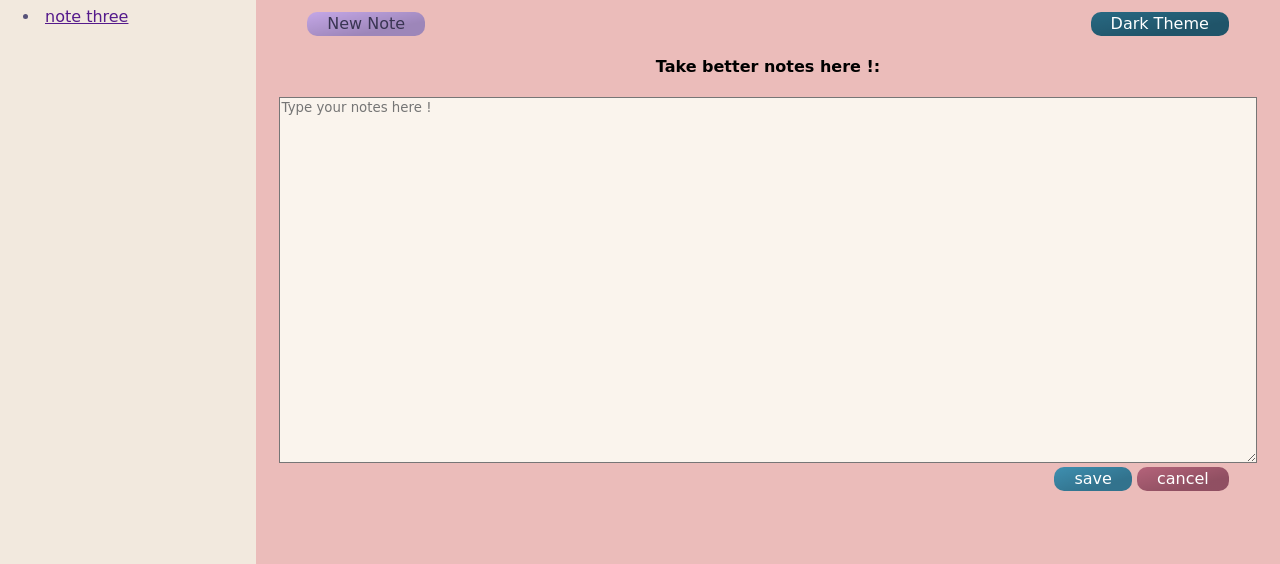
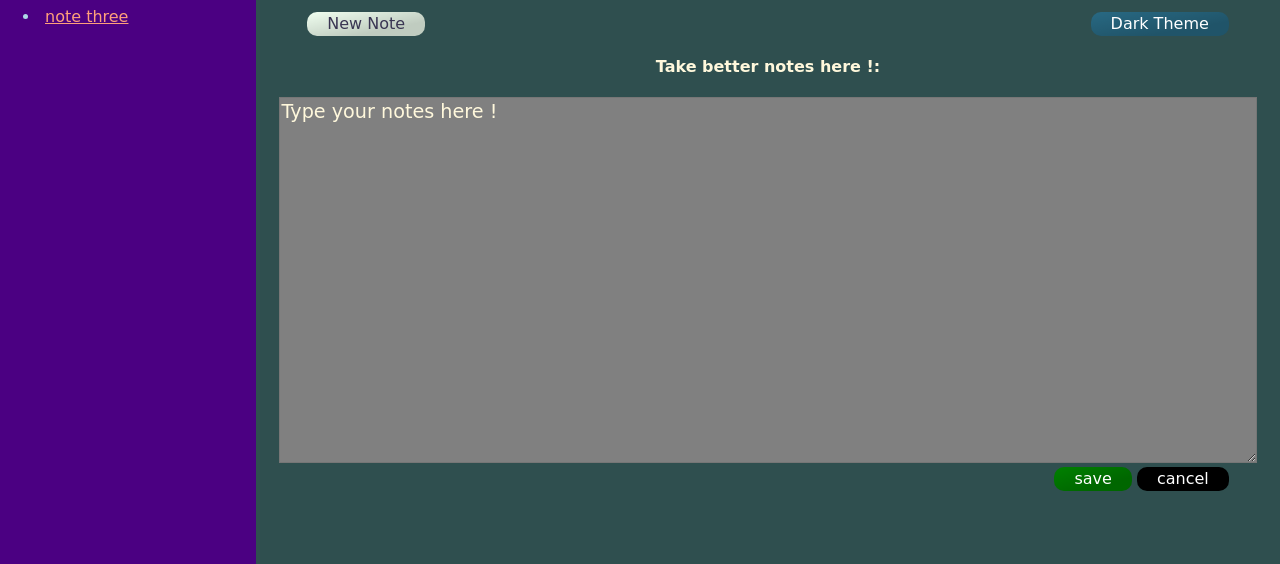
Before and after one commit to dukebao/assignment1, a plain HTML site: page index.html in a window 1280 px wide. Shown: the part 124-688 px from the top of the page. Drawn offline with Linux system fonts and the light colour scheme; a web font is replaced by a local one.

Commit message:
add dark mode feature , seems to break some structures

```diff
--- a/css/stylesheet.css
+++ b/css/stylesheet.css
@@ -1,6 +1,40 @@
 
+/*this piece of css script handles dark mode styling
+*/
+.container.darkmode{
+    background-color: darkslategray;
+    color:cornsilk;
+}
+.basic_buttom.darkmode{
+    background-color: honeydew;
+}
+.myNotes.darkmode{
+    background-color: indigo;
+    color:lightblue;
+}
 
+.darkmode{
+    background-color: gray;
+}
+.save.darkmode{
+    background-color: green;
+}
+.cancel.darkmode{
+    background-color: black;
+}
+/*this changes the */
 
+a:link{
+    color:lightpink;
+}
+a:visited{
+    color:lightsalmon;
+}
+.textarea.darkmode{
+    color:cornsilk;
+}
+::placeholder{
+    color:cornsilk;}
 
 
 
@@ -58,6 +92,7 @@ textarea{
     max-width: 95vh;
     width: 70vh;
     height: 50vh;
+    font-size:larger;
 }
 .setting
 {
--- a/index.html
+++ b/index.html
@@ -15,12 +15,12 @@
 </head>
 
 <body>
-    <main class="container">
-        <nav class="myNotes">
+    <main class="container darkmode">
+        <nav class="myNotes darkmode">
             <h2>My Notes</h2>
             <ul>
 
-                <li><a href="">note one</a></li>
+                <li ><a href="">note one</a></li>
                 <li><a href="">note two</a></li>
                 <li><a href="">note three</a></li>
             </ul>
@@ -43,7 +43,7 @@
             </header>
 
             <div class="setting">
-                <button class="basic_buttom newnote" type="button">
+                <button class="basic_buttom newnote darkmode" type="button">
                     New Note
                 </button>
                 <button class="basic_buttom darktheme" type="button">
@@ -56,15 +56,15 @@
                 <h4>
                     <label for="notebook">Take better notes here !:</label>
                 </h4>
-                <textarea placeholder="Type your notes here ! " id="notebook" name="notepage"></textarea>
+                <textarea class="textarea darkmode" placeholder="Type your notes here ! " id="notebook" name="notepage"></textarea>
 
             </section>
 
             <div class="file_handle">
-                <button class="basic_buttom save" type="button">
+                <button class="basic_buttom save darkmode" type="button">
                     save
                 </button>
-                <button class="basic_buttom cancel" type="button">
+                <button class="basic_buttom cancel darkmode" type="button">
                     cancel
                 </button>
             </div>
```
